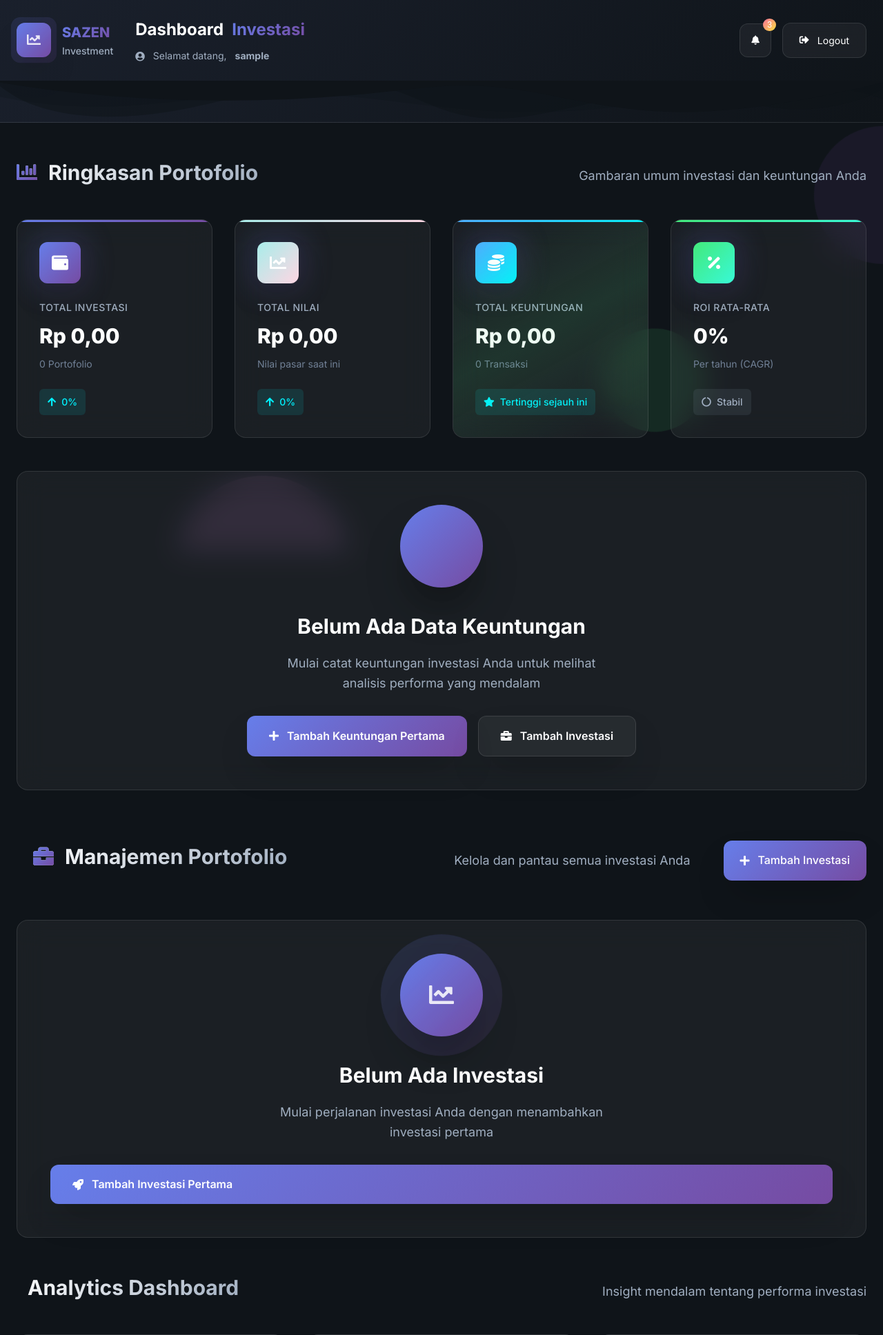
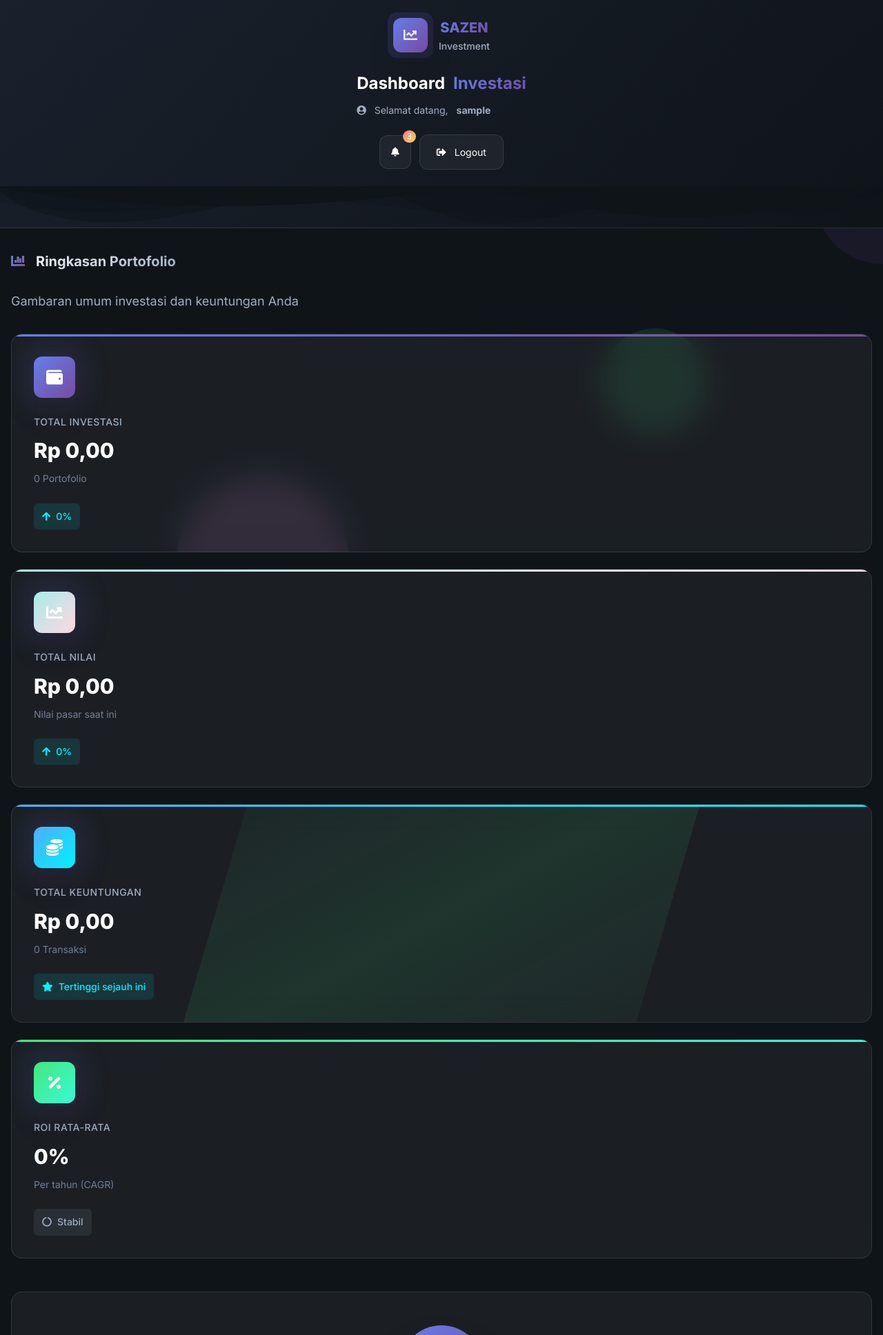
Before and after one commit to darkdragon630/sazen_maninvst, a PHP site: page /dashboard.php in a window 1280 px wide. Shown: the top 1936 px of the page at 69% size. Run offline with PHP 8.4, Linux system fonts and the light colour scheme; the visitor is signed in with stand-in values (Sample User, id 1); data that the repository does not hold is empty.

Commit message:
Update dashboard.css

```diff
--- a/assets/css/dashboard.css
+++ b/assets/css/dashboard.css
@@ -1924,13 +1924,92 @@
 
 /* Desktop */
 @media (min-width: 1200px) and (max-width: 1399px) {
+      .container {
+        padding: 0 var(--spacing-md);
+    }
+
+    .main-content {
+        padding: var(--spacing-xl) var(--spacing-md);
+    }
+
+    .header-content {
+        flex-direction: column;
+        align-items: center;
+        text-align: center;
+        gap: var(--spacing-lg);
+        padding: var(--spacing-lg) var(--spacing-md);
+    }
+
+    .header-left {
+        flex-direction: column;
+        align-items: center;
+        gap: var(--spacing-lg);
+    }
+
     .stats-grid {
-        grid-template-columns: repeat(4, 1fr);
+        grid-template-columns: 1fr;
+        gap: var(--spacing-lg);
     }
 
     .investments-grid,
     .profit-list {
-        grid-template-columns: repeat(3, 1fr);
+        grid-template-columns: 1fr;
+        gap: var(--spacing-lg);
+    }
+
+    .category-grid {
+        grid-template-columns: 1fr;
+        gap: var(--spacing-lg);
+    }
+
+    .profit-summary {
+        grid-template-columns: 1fr;
+        gap: var(--spacing-lg);
+    }
+
+    .analytics-grid {
+        grid-template-columns: 1fr;
+        gap: var(--spacing-lg);
+    }
+
+    .profit-analytics {
+        grid-template-columns: 1fr;
+    }
+
+    .section-header {
+        flex-direction: column;
+        align-items: flex-start;
+        gap: var(--spacing-md);
+    }
+
+    .header-actions {
+        flex-wrap: wrap;
+        gap: var(--spacing-sm);
+    }
+
+    .profit-filter-container {
+        flex-wrap: wrap;
+    }
+
+    .section-title {
+        font-size: var(--font-size-xl);
+    }
+
+    .profit-empty-actions {
+        flex-direction: column;
+        align-items: stretch;
+    }
+
+    .footer-content {
+        flex-direction: column;
+        align-items: center;
+        text-align: center;
+        gap: var(--spacing-md);
+    }
+
+    .footer-links {
+        justify-content: center;
+        gap: var(--spacing-md);
     }
 }
 
```
